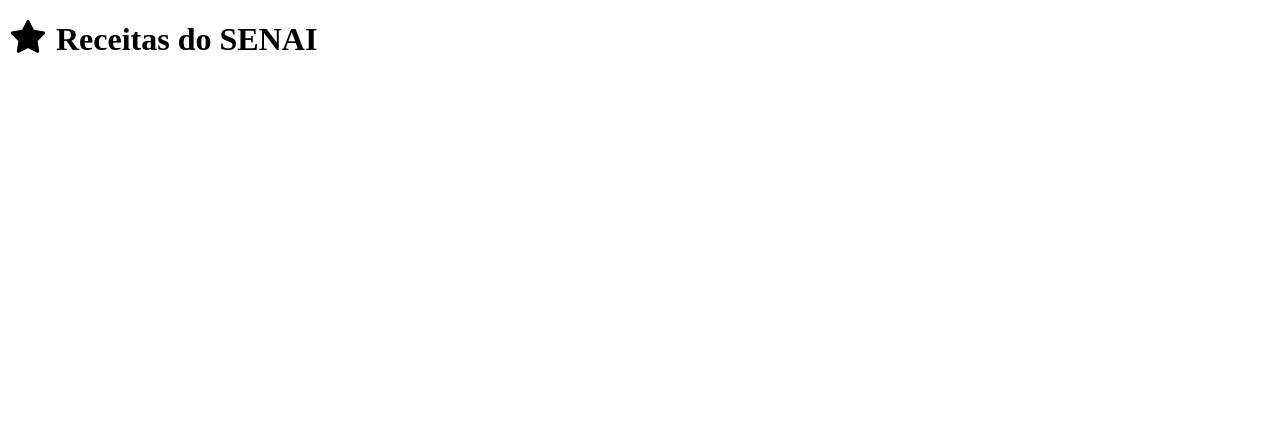
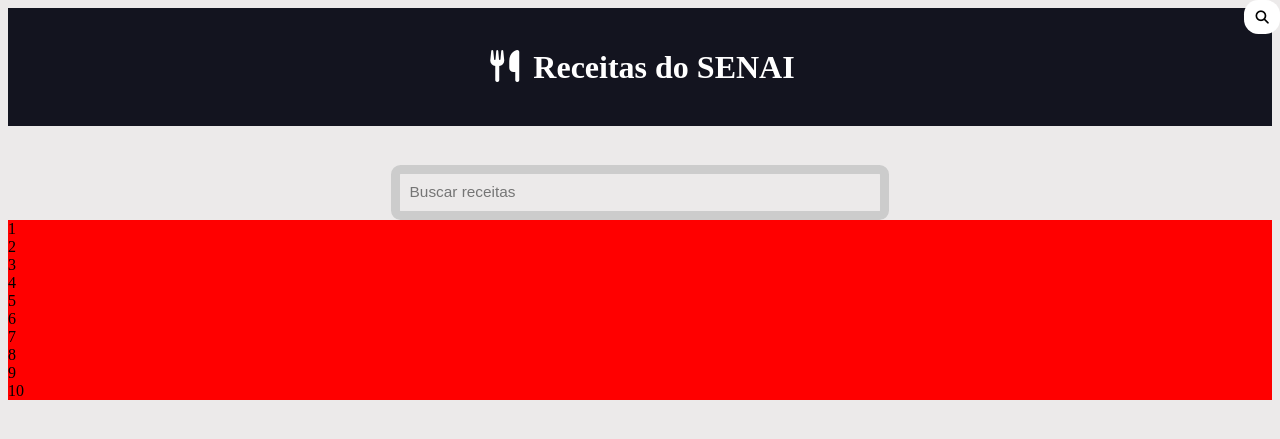
Before and after one commit to alexml07/SENAIDJPYTHON, a Django app: page / in a window 1280 px wide. Shown: the top 439 px of the page. Run offline with Django 5.2, Linux system fonts and the light colour scheme; some libraries are stand-ins or nearby versions.

Commit message:
251127 2150 Fim da Aula20

```diff
--- /dev/null
+++ b/receitas/templates/page/home.html
@@ -0,0 +1,24 @@
+<!DOCTYPE html>
+<html lang="pt-BR">
+
+{% include "parciais/head.html" %}
+{% include "parciais/cabecalho.html" %}
+
+<body>
+    {% include "parciais/buscador.html" %}
+    <main class="principal-conteudo-container">
+        <div class="principal-conteudo-lista"></div>
+        <div class="temp">1</div>
+        <div class="temp">2</div>
+        <div class="temp">3</div>
+        <div class="temp">4</div>
+        <div class="temp">5</div>
+        <div class="temp">6</div>
+        <div class="temp">7</div>
+        <div class="temp">8</div>
+        <div class="temp">9</div>
+        <div class="temp">10</div>
+    </main>
+</body>
+
+</html>
--- /dev/null
+++ b/receitas/templates/parciais/buscador.html
@@ -0,0 +1,8 @@
+<div class="buscador-container">
+    <form class="form-buscador" action="/" name="search" method="get">
+        <input class="entrada-buscador" type="text" name="q" placeholder="Buscar receitas">
+        <button class="botao-buscador" type="submit">
+            <i class="fas fa-search"></i>
+        </button>
+    </form>
+</div>
--- /dev/null
+++ b/receitas/templates/parciais/cabecalho.html
@@ -0,0 +1,8 @@
+<header class='principal-cabecalho-container'>
+    <h1>
+        <a class="logo-principal" href="/">
+            <i class="fa-solid fa-utensils"> </i>
+            <span>Receitas do {{ nome }}</span>
+        </a>
+    </h1>
+</header>
--- /dev/null
+++ b/receitas/templates/parciais/estilo.html
@@ -0,0 +1,78 @@
+<style>
+    html {
+        font-size: 60%;
+    }
+
+    body {
+        font-size: 16px;
+        background-color: rgb(236, 234, 234);
+    }
+
+    .principal-cabecalho-container {
+        background-color: #13141f;
+        padding: 2rem 0;
+        /* 1.6 rem vale 16 pixels */
+        margin-bottom: 4rem;
+        text-align: center;
+    }
+
+    .logo-principal {
+        color: white;
+        text-decoration: none;
+    }
+
+    .form-buscador {
+        border: 1rem solid #ccc;
+        max-width: 50rem;
+        margin: 0 auto;
+        border-radius: 1rem;
+        transition: all 0.3s ease-in-out;
+    }
+
+    .entrada-buscador,
+    .botao-buscador {
+        border: none;
+        background: none;
+        outline: none;
+        padding: 1rem;
+    }
+
+    .entrada-buscador {
+        width: 100%;
+        font-size: 1.6rem;
+        padding-right: 4rem;
+    }
+
+    .botao-buscador {
+        position: absolute;
+        top: 0;
+        right: 0;
+        border-radius: 1.5rem;
+    }
+
+    .botao-buscador:focus {
+        outline: 1px solid #13141f;
+        background: white;
+    }
+
+    .form-buscador:focus-within,
+    .botao-buscador {
+        border-color: #13141f;
+        background-color: white;
+    }
+
+    .principal-conteudo-container {
+        padding-top: 0;
+    }
+
+    .temp {
+        background: red;
+    }
+
+    .principal-conteudo-lista {
+        display: grid;
+        grid-template-columns: repeat(auto-fit, minmax(25rem, 1fr));
+        gap: 4rem;
+        background: blue;
+    }
+</style>
--- a/receitas/templates/home.html
+++ b/receitas/templates/parciais/head.html
@@ -1,6 +1,3 @@
-<!DOCTYPE html>
-<html lang="en">
-
 <head>
     <meta charset="UTF-8">
     <meta name="viewport" content="width=device-width, initial-scale=1.0">
@@ -17,13 +14,7 @@
     <link rel="stylesheet" href="https://cdnjs.cloudflare.com/ajax/libs/font-awesome/7.0.1/css/brands.min.css"
         integrity="sha512-WxpJXPm/Is1a/dzEdhdaoajpgizHQimaLGL/QqUIAjIihlQqlPQb1V9vkGs9+VzXD7rgI6O+UsSKl4u5K36Ydw=="
         crossorigin="anonymous" referrerpolicy="no-referrer" />
+
+    {% include "parciais/estilo.html" %}
+
 </head>
-
-<body>
-    <h1>
-        <i class="fa-solid fa-star"> </i>
-        Receitas do {{ nome }}
-    </h1>
-</body>
-
-</html>
--- a/receitas/views.py
+++ b/receitas/views.py
@@ -4,7 +4,7 @@ from django.http import HttpResponse
 def home(request):
     var_texto='SENAI'
 
-    return render(request, 'home.html', context={
+    return render(request, 'page/home.html', context={
         'nome': var_texto,
     })
 
```
